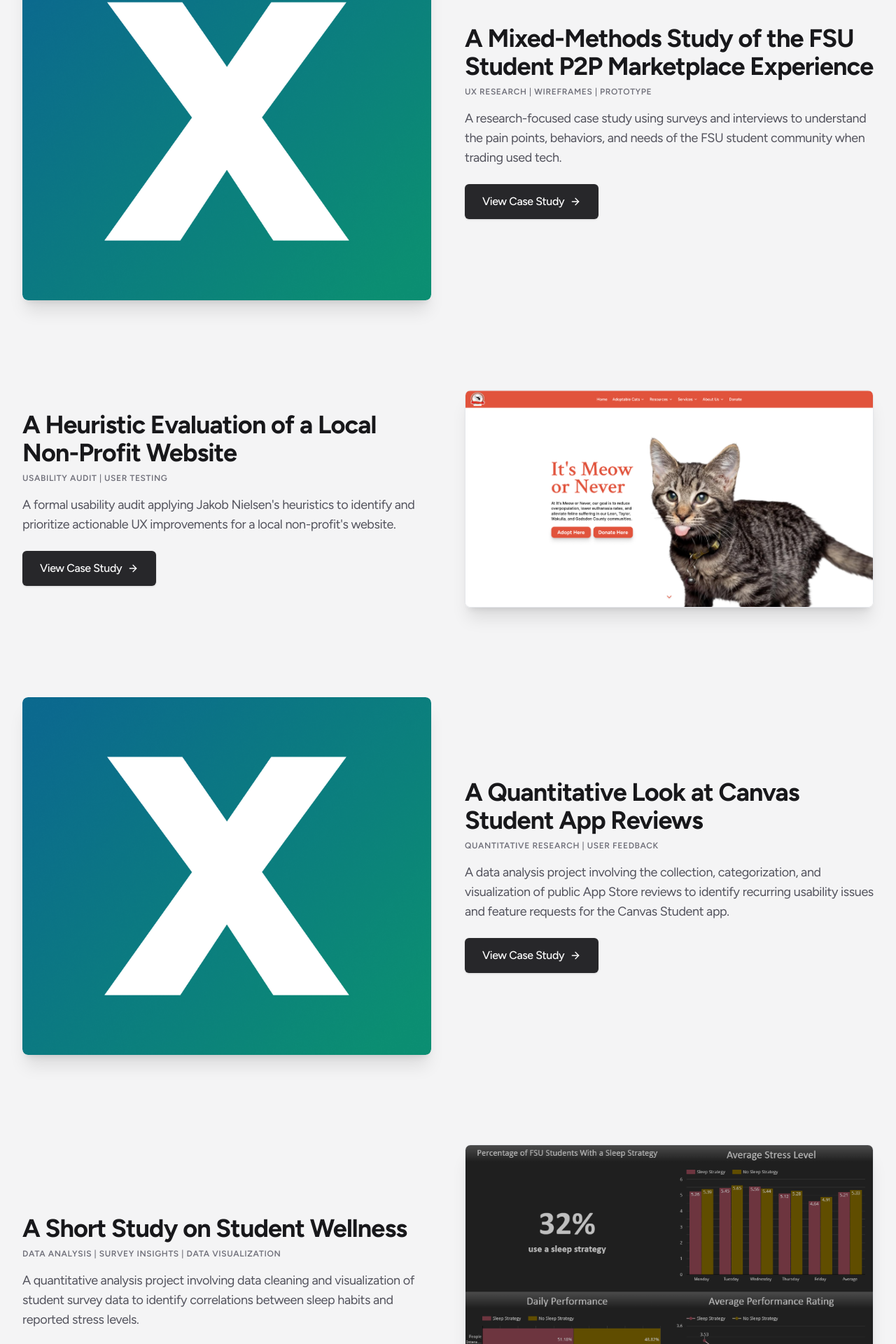
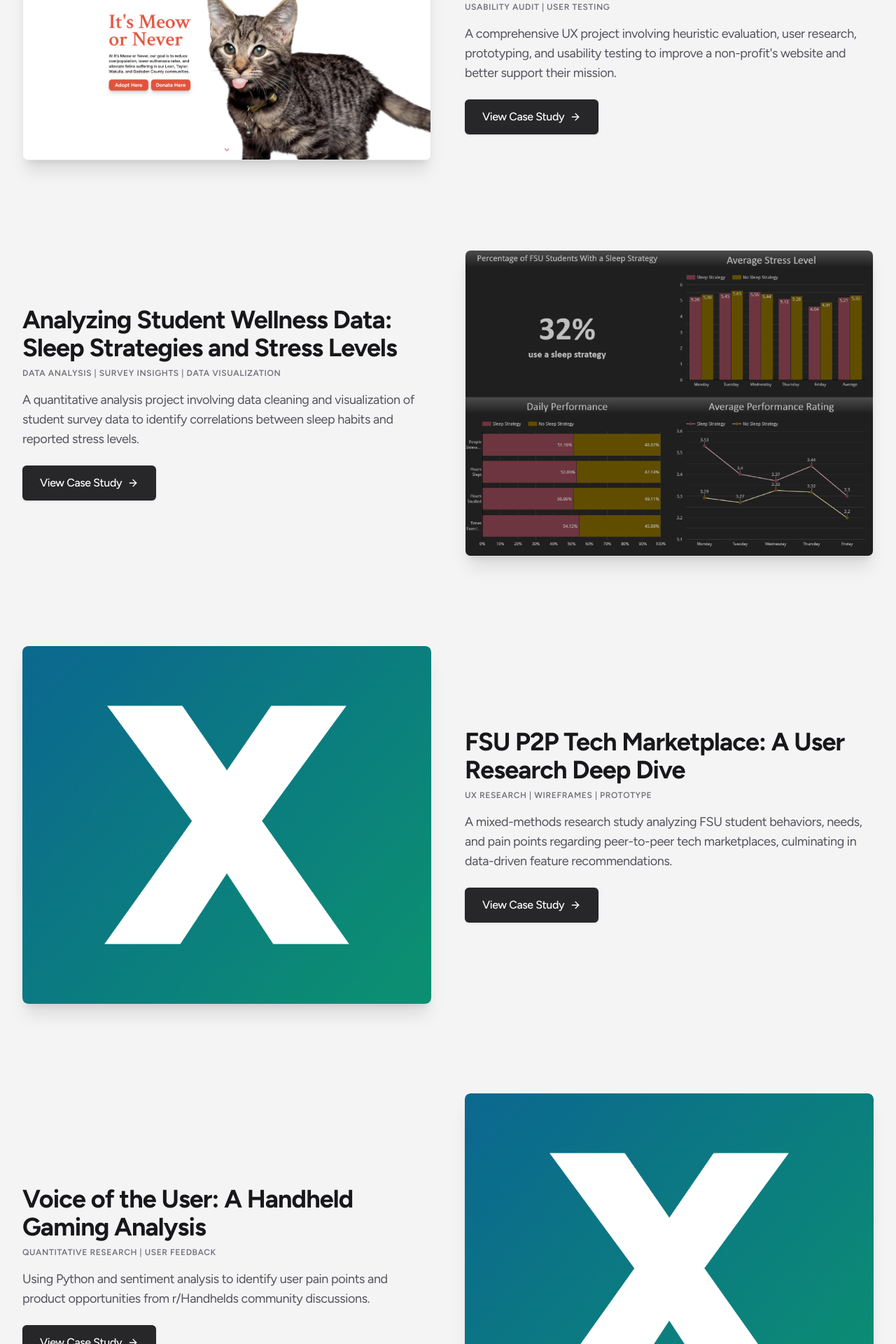
Before and after one commit to nthsm/portfolio, a Next.js app: page / in a window 1280 px wide. Shown: the part 660-2580 px from the top of the page at 70% size. Built offline with nearby package versions, Linux system fonts and the light colour scheme.

Commit message:
Update data.ts

```diff
--- a/app/data.ts
+++ b/app/data.ts
@@ -15,38 +15,46 @@ type SocialLink = {
   icon: IconType
 }
 
+export const projectBlurbs: { [key: string]: string } = {
+  project1: 'UX Research | Data Analysis | Feature Prioritization',
+  project2: 'UX Design | Heuristics | User Testing | Prototyping',
+  project3: 'Data Analysis | Sentiment Analysis | Python',
+  project4: 'Data Analysis | Survey Insights | Data Visualization'
+};
+
+
 export const PROJECTS: Project[] = [
   {
-    name: 'A Mixed-Methods Study of the FSU Student P2P Marketplace Experience',
+    name: 'Redesigning "It\'s Meow or Never"',
     description:
-      'A research-focused case study using surveys and interviews to understand the pain points, behaviors, and needs of the FSU student community when trading used tech.',
-    link: '/circuit-source',
-    image: '/placeholder.png',
-    id: 'project1',
-  },
-   {
-    name: 'A Heuristic Evaluation of a Local Non-Profit Website',
-    description:
-      "A formal usability audit applying Jakob Nielsen's heuristics to identify and prioritize actionable UX improvements for a local non-profit's website.",
+      "A comprehensive UX project involving heuristic evaluation, user research, prototyping, and usability testing to improve a non-profit's website and better support their mission.",
     link: '/its-meow-or-never',
     image: '/project2-prototype-hero.png',
     id: 'project2',
   },
   {
-    name: 'A Quantitative Look at Canvas Student App Reviews',
-    description:
-      'A data analysis project involving the collection, categorization, and visualization of public App Store reviews to identify recurring usability issues and feature requests for the Canvas Student app.',
-    link: '/canvas-review-analysis',
-    image: '/placeholder.png',
-    id: 'project3',
-  },
-  {
-    name: 'A Short Study on Student Wellness',
+    name: 'Analyzing Student Wellness Data: Sleep Strategies and Stress Levels',
     description:
       'A quantitative analysis project involving data cleaning and visualization of student survey data to identify correlations between sleep habits and reported stress levels.',
     link: '/student-wellness-study',
     image: '/project4-lookerstudio.png',
     id: 'project4',
+  },
+  {
+    name: 'FSU P2P Tech Marketplace: A User Research Deep Dive',
+    description:
+      'A mixed-methods research study analyzing FSU student behaviors, needs, and pain points regarding peer-to-peer tech marketplaces, culminating in data-driven feature recommendations.',
+    link: '/p2p-marketplace-research',
+    image: '/placeholder.png',
+    id: 'project1',
+  },
+  {
+    name: 'Voice of the User: A Handheld Gaming Analysis',
+    description:
+      'Using Python and sentiment analysis to identify user pain points and product opportunities from r/Handhelds community discussions.',
+    link: '/handheld-analysis',
+    image: '/placeholder.png',
+    id: 'project3',
   },
 ]
 
```
